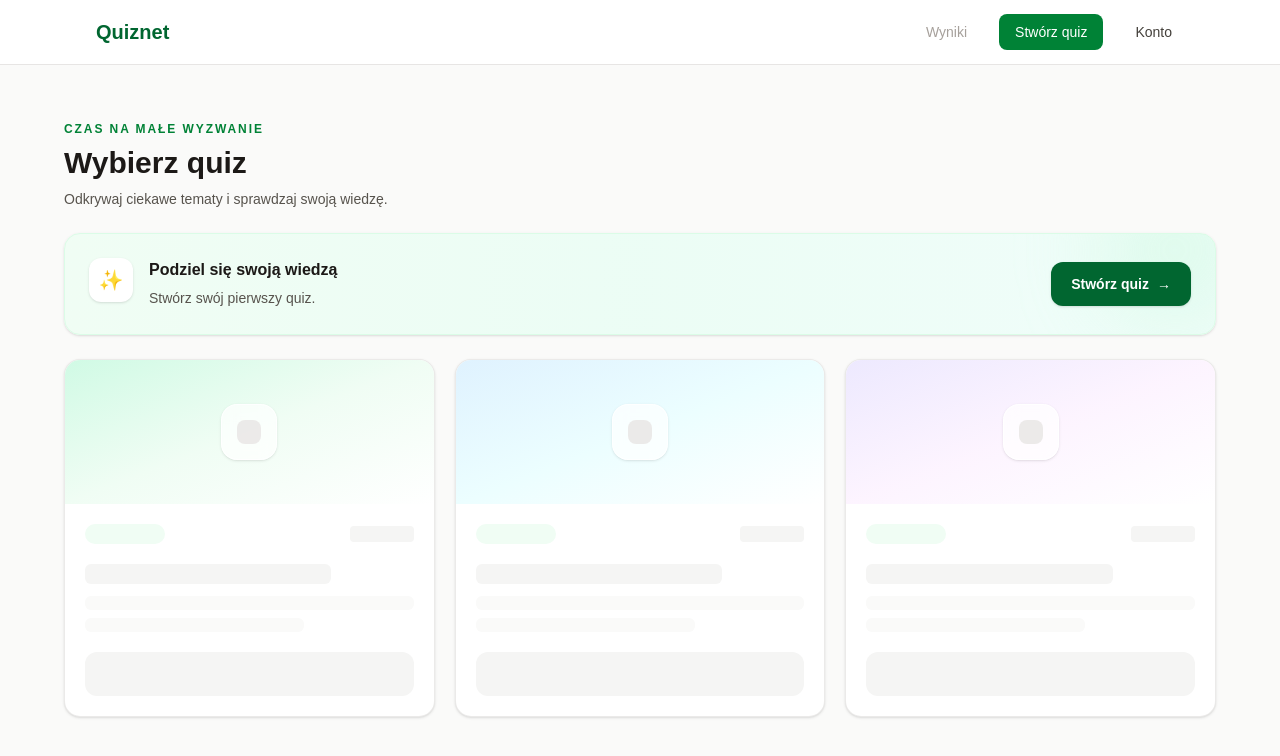
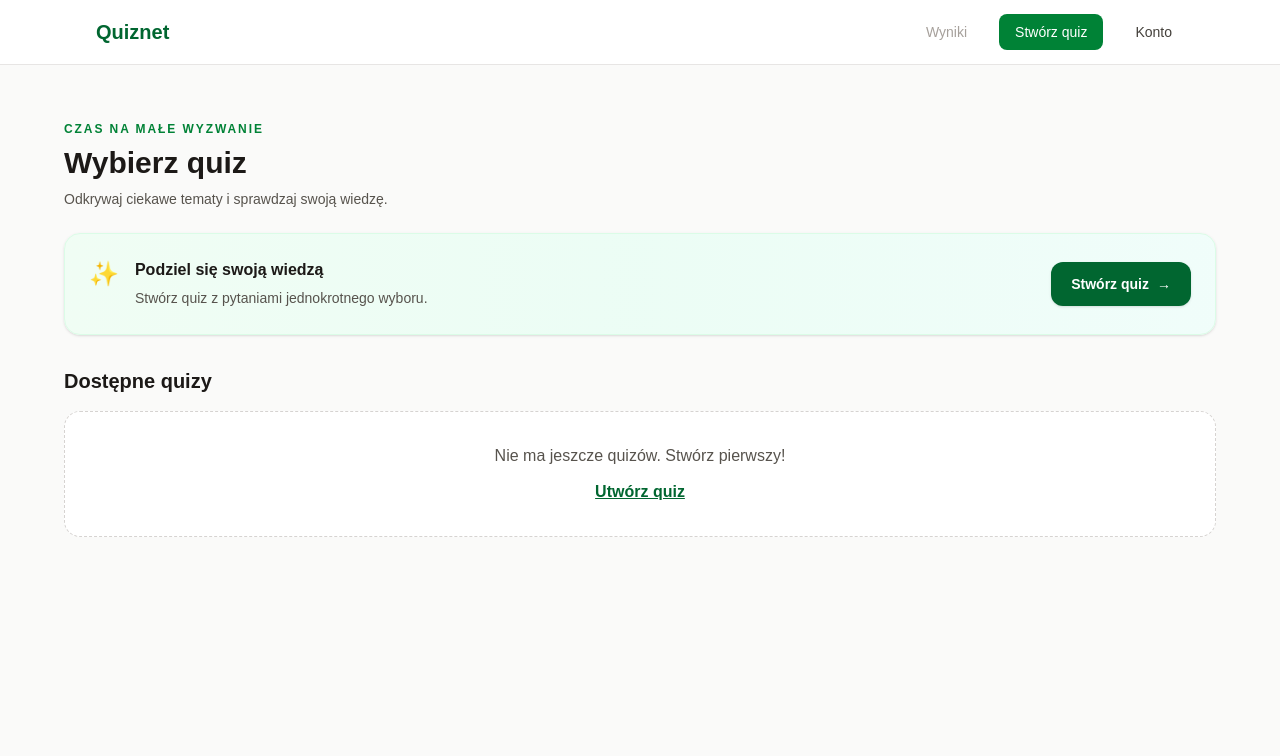
Before and after one commit to Pancake-gh/quiznet, a Next.js app in the folder frontend/: page / in a window 1280 px wide. Shown: the top 756 px of the page. Built offline with nearby package versions, Linux system fonts and the light colour scheme.

Commit message:
Add local quiz creation and listing

```diff
--- a/frontend/src/app/create/page.js
+++ b/frontend/src/app/create/page.js
@@ -1,6 +1,8 @@
 "use client";
 
 import { useRef, useState } from "react";
+import { useRouter } from "next/navigation";
+import { saveQuiz } from "../../lib/local-data";
 
 function createQuestion(id) {
   return {
@@ -12,12 +14,12 @@ function createQuestion(id) {
 }
 
 export default function CreateQuizPage() {
+  const router = useRouter();
   const nextQuestionId = useRef(2);
   const [title, setTitle] = useState("");
   const [description, setDescription] = useState("");
   const [questions, setQuestions] = useState([createQuestion(1)]);
   const [formError, setFormError] = useState("");
-  const [formSubmitted, setFormSubmitted] = useState(false);
 
   function updateQuestion(questionId, changes) {
     setQuestions((current) =>
@@ -27,7 +29,6 @@ export default function CreateQuizPage() {
           : question,
       ),
     );
-    setFormSubmitted(false);
   }
 
   function updateAnswer(questionId, answerIndex, value) {
@@ -43,33 +44,29 @@ export default function CreateQuizPage() {
           : question,
       ),
     );
-    setFormSubmitted(false);
   }
 
   function addQuestion() {
     const newQuestion = createQuestion(nextQuestionId.current);
     nextQuestionId.current += 1;
     setQuestions((current) => [...current, newQuestion]);
-    setFormSubmitted(false);
   }
 
   function removeQuestion(questionId) {
     setQuestions((current) =>
       current.filter((question) => question.id !== questionId),
     );
-    setFormSubmitted(false);
   }
 
   function handleSubmit(event) {
     event.preventDefault();
-    // trim() odrzuca pytania i odpowiedzi zawierające tylko spacje.
     const hasInvalidQuestion = questions.some(
       (question) =>
         question.text.trim().length < 3 ||
         question.answers.some((answer) => !answer.trim()),
     );
 
-    if (!title.trim() || hasInvalidQuestion) {
+    if (title.trim().length < 3 || hasInvalidQuestion) {
       setFormError(
         "Uzupełnij tytuł, treść każdego pytania i wszystkie cztery odpowiedzi.",
       );
@@ -77,7 +74,24 @@ export default function CreateQuizPage() {
     }
 
     setFormError("");
-    setFormSubmitted(true);
+    try {
+      const createdQuiz = {
+        id: `${Date.now()}-${Math.random().toString(36).slice(2)}`,
+        title: title.trim(),
+        description: description.trim(),
+        questions: questions.map((question) => ({
+          text: question.text.trim(),
+          answers: question.answers.map((answer) => answer.trim()),
+          correctAnswer: question.correctAnswer,
+        })),
+      };
+      saveQuiz(createdQuiz);
+      router.push(`/play/${createdQuiz.id}`);
+    } catch (requestError) {
+      setFormError(
+        `Nie udało się zapisać quizu w tej przeglądarce. ${requestError.message}`,
+      );
+    }
   }
 
   return (
@@ -118,7 +132,6 @@ export default function CreateQuizPage() {
                   minLength={3}
                   onChange={(event) => {
                     setTitle(event.target.value);
-                    setFormSubmitted(false);
                   }}
                   placeholder="Dodaj tytuł quizu"
                   required
@@ -133,7 +146,6 @@ export default function CreateQuizPage() {
                   maxLength={200}
                   onChange={(event) => {
                     setDescription(event.target.value);
-                    setFormSubmitted(false);
                   }}
                   placeholder="Opisz czego dotyczy quiz"
                   rows={3}
@@ -278,11 +290,6 @@ export default function CreateQuizPage() {
             >
               Utwórz quiz
             </button>
-            {formSubmitted && (
-              <p className="mt-4 text-sm font-medium text-green-800" role="status">
-                Utworzono quiz
-              </p>
-            )}
           </div>
         </form>
       </div>
--- a/frontend/src/app/page.js
+++ b/frontend/src/app/page.js
@@ -1,11 +1,20 @@
+"use client";
+
 import Link from "next/link";
+import { useEffect, useState } from "react";
+import { getQuizzes } from "../lib/local-data";
 
 export default function Home() {
-  const cardColors = [
-    "from-emerald-100 via-green-50 to-white",
-    "from-sky-100 via-cyan-50 to-white",
-    "from-violet-100 via-fuchsia-50 to-white",
-  ];
+  const [quizzes, setQuizzes] = useState([]);
+  const [error, setError] = useState("");
+
+  useEffect(() => {
+    try {
+      setQuizzes(getQuizzes());
+    } catch (requestError) {
+      setError(requestError.message);
+    }
+  }, []);
 
   return (
     <main className="min-h-screen bg-stone-50 px-4 py-8 text-stone-900 sm:px-8 sm:py-12">
@@ -22,69 +31,63 @@ export default function Home() {
           </div>
 
           <div className="relative flex flex-col justify-between gap-5 overflow-hidden rounded-2xl border border-green-100 bg-gradient-to-r from-green-50 via-emerald-50 to-teal-50 p-5 shadow-sm sm:flex-row sm:items-center sm:p-6">
-            <div
-              aria-hidden="true"
-              className="absolute -right-10 -top-16 h-40 w-40 rounded-full bg-green-200/30 blur-2xl"
-            />
             <div className="relative flex items-start gap-4">
-              <span
-                aria-hidden="true"
-                className="flex h-11 w-11 shrink-0 items-center justify-center rounded-xl bg-white text-xl shadow-sm"
-              >
-                ✨
-              </span>
+              <span aria-hidden="true" className="text-2xl">✨</span>
               <div>
-                <h2 className="font-bold text-stone-900">
-                  Podziel się swoją wiedzą
-                </h2>
+                <h2 className="font-bold text-stone-900">Podziel się swoją wiedzą</h2>
                 <p className="mt-1 text-sm leading-6 text-stone-600">
-                  Stwórz swój pierwszy quiz.
+                  Stwórz quiz z pytaniami jednokrotnego wyboru.
                 </p>
               </div>
             </div>
             <Link
-              className="group relative inline-flex shrink-0 items-center justify-center rounded-xl bg-green-800 px-5 py-3 text-sm font-semibold text-white shadow-sm transition hover:bg-green-900 focus:outline-none focus:ring-4 focus:ring-green-200"
+              className="inline-flex shrink-0 items-center justify-center rounded-xl bg-green-800 px-5 py-3 text-sm font-semibold text-white shadow-sm transition hover:bg-green-900 focus:outline-none focus:ring-4 focus:ring-green-200"
               href="/create"
             >
-              Stwórz quiz
-              <span
-                aria-hidden="true"
-                className="ml-2 transition-transform group-hover:translate-x-1"
-              >
-                →
-              </span>
+              Stwórz quiz <span aria-hidden="true" className="ml-2">→</span>
             </Link>
           </div>
 
-          <div
-            aria-label="Przykładowy układ quizów"
-            className="mt-6 grid gap-5 sm:grid-cols-2 lg:grid-cols-3"
-          >
-            {[0, 1, 2].map((card) => (
-              <article
-                aria-hidden="true"
-                className="overflow-hidden rounded-2xl border border-stone-200/80 bg-white shadow-sm transition-shadow hover:shadow-md"
-                key={card}
-              >
-                <div
-                  className={`flex h-36 items-center justify-center bg-gradient-to-br ${cardColors[card]}`}
-                >
-                  <div className="flex h-14 w-14 items-center justify-center rounded-2xl border border-white/80 bg-white/70 shadow-sm backdrop-blur">
-                    <span className="h-6 w-6 rounded-lg bg-stone-200/80" />
-                  </div>
-                </div>
-                <div className="p-5">
-                  <div className="flex items-center justify-between">
-                    <div className="h-5 w-20 rounded-full bg-green-50" />
-                    <div className="h-4 w-16 rounded bg-stone-100" />
-                  </div>
-                  <div className="mt-5 h-5 w-3/4 rounded-md bg-stone-100" />
-                  <div className="mt-3 h-3.5 w-full rounded-md bg-stone-50" />
-                  <div className="mt-2 h-3.5 w-2/3 rounded-md bg-stone-50" />
-                  <div className="mt-5 h-11 rounded-xl bg-stone-100" />
-                </div>
-              </article>
-            ))}
+          <div className="mt-8">
+            <h2 className="text-xl font-bold">Dostępne quizy</h2>
+            {error && (
+              <p className="mt-4 rounded-xl bg-red-50 p-4 text-sm text-red-800" role="alert">
+                Nie udało się odczytać quizów. {error}
+              </p>
+            )}
+            {!error && quizzes.length === 0 && (
+              <div className="mt-4 rounded-2xl border border-dashed border-stone-300 bg-white p-8 text-center text-stone-600">
+                <p>Nie ma jeszcze quizów. Stwórz pierwszy!</p>
+                <Link className="mt-3 inline-block font-semibold text-green-800 underline" href="/create">
+                  Utwórz quiz
+                </Link>
+              </div>
+            )}
+            {quizzes.length > 0 && (
+              <div className="mt-4 grid gap-5 sm:grid-cols-2 lg:grid-cols-3">
+                {quizzes.map((quiz) => (
+                  <article
+                    className="flex flex-col rounded-2xl border border-stone-200 bg-white p-5 shadow-sm"
+                    key={quiz.id}
+                  >
+                    <span className="text-xs font-semibold uppercase tracking-wide text-green-700">
+                      {quiz.questions.length}{" "}
+                      {quiz.questions.length === 1 ? "pytanie" : "pytań"}
+                    </span>
+                    <h3 className="mt-3 text-lg font-bold">{quiz.title}</h3>
+                    <p className="mt-2 flex-1 text-sm leading-6 text-stone-600">
+                      {quiz.description || "Sprawdź swoją wiedzę w tym quizie."}
+                    </p>
+                    <Link
+                      className="mt-5 rounded-xl bg-green-700 px-4 py-3 text-center text-sm font-semibold text-white transition hover:bg-green-800"
+                      href={`/play/${quiz.id}`}
+                    >
+                      Rozwiąż quiz
+                    </Link>
+                  </article>
+                ))}
+              </div>
+            )}
           </div>
         </section>
       </div>
--- /dev/null
+++ b/frontend/src/lib/local-data.js
@@ -0,0 +1,43 @@
+const QUIZZES_KEY = "quiznet-quizzes";
+const RESULTS_KEY = "quiznet-results";
+
+function readItems(key) {
+  const value = window.localStorage.getItem(key);
+  if (!value) {
+    return [];
+  }
+
+  try {
+    const items = JSON.parse(value);
+    if (!Array.isArray(items)) {
+      throw new Error("Nieprawidłowy format danych.");
+    }
+    return items;
+  } catch {
+    throw new Error("Nie można odczytać danych.");
+  }
+}
+
+export function getQuizzes() {
+  return readItems(QUIZZES_KEY);
+}
+
+export function getQuiz(id) {
+  return getQuizzes().find((quiz) => quiz.id === id) || null;
+}
+
+export function saveQuiz(quiz) {
+  const quizzes = getQuizzes();
+  quizzes.unshift(quiz);
+  window.localStorage.setItem(QUIZZES_KEY, JSON.stringify(quizzes));
+}
+
+export function getResults() {
+  return readItems(RESULTS_KEY);
+}
+
+export function saveResult(result) {
+  const results = getResults();
+  results.push(result);
+  window.localStorage.setItem(RESULTS_KEY, JSON.stringify(results));
+}
```
